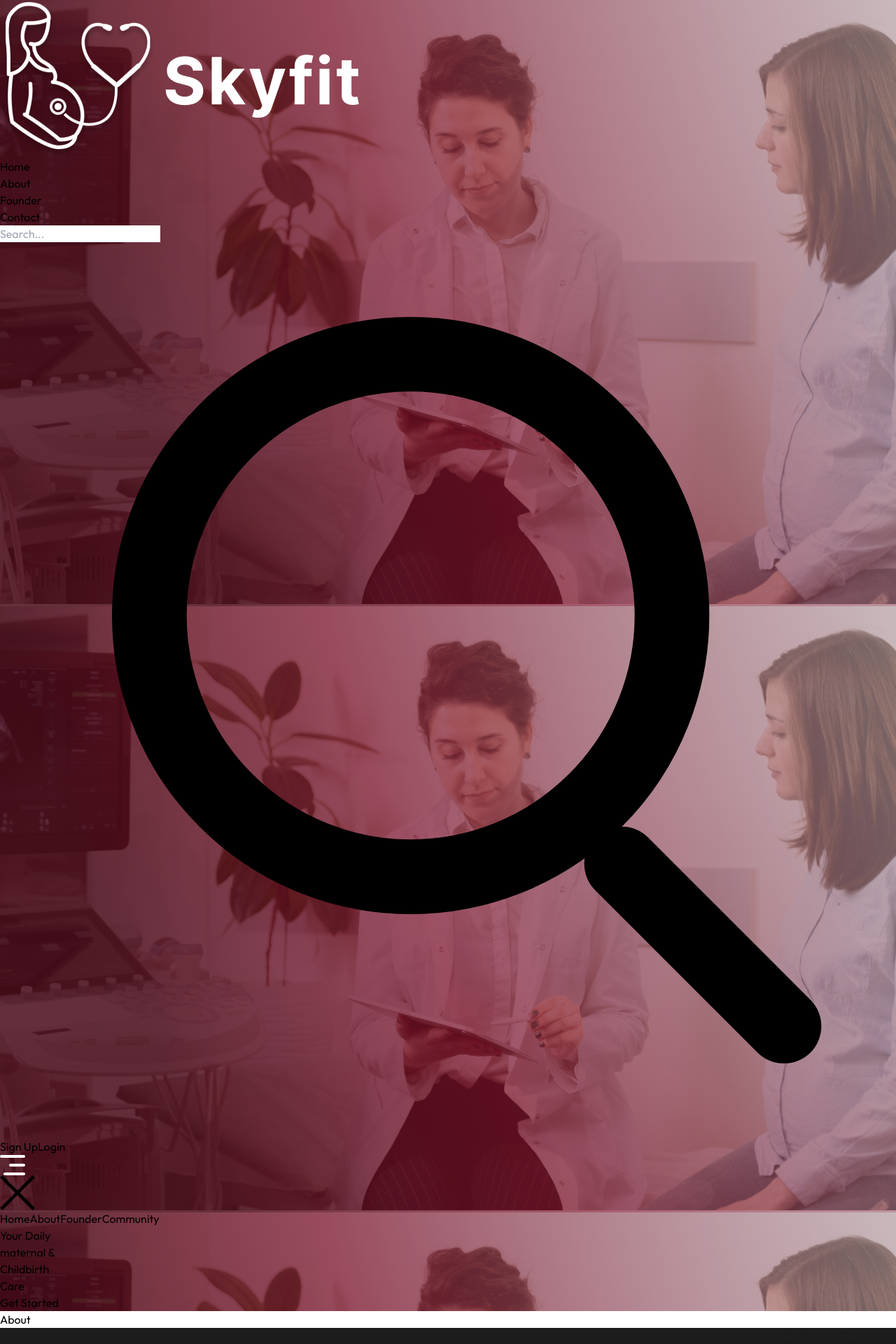
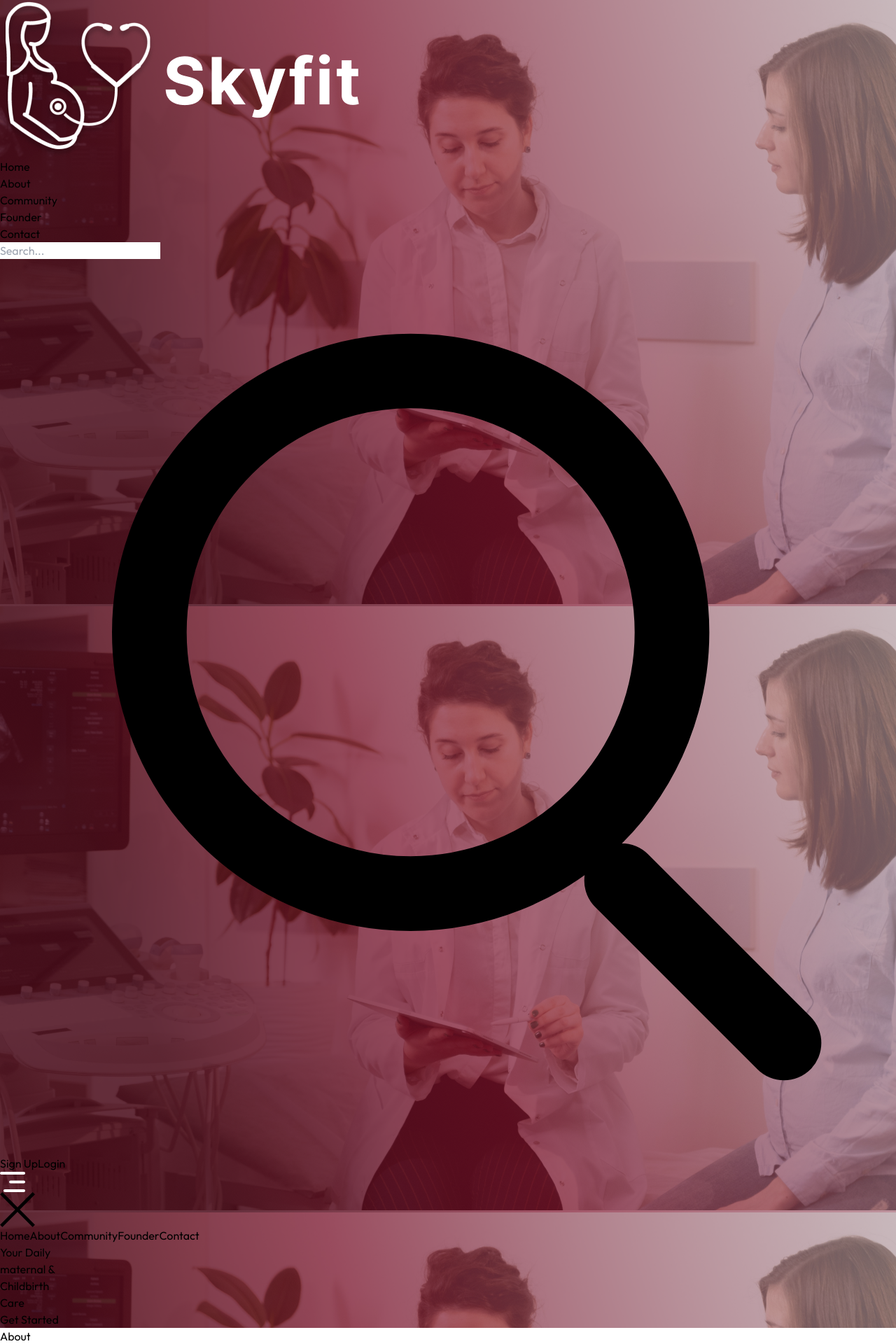
Before and after one commit to Juniorkpabitey/Skyfit.com, a React (Vite) app: page / in a window 1280 px wide. Shown: the top 1920 px of the page at 70% size. Built offline with nearby package versions, Linux system fonts and the light colour scheme.

Commit message:
added community commponent to header

```diff
--- a/src/components/Navbar.jsx
+++ b/src/components/Navbar.jsx
@@ -21,8 +21,10 @@ const Navbar = () => {
         <ul className='hidden md:flex gap-7 text-white items-center'>
           <li><a href="#Header" className='cursor-pointer hover:text-gray-400'>Home</a></li>
           <li><a href="#About" className='cursor-pointer hover:text-gray-400'>About</a></li>
+          <li><a href="#Community" className='cursor-pointer hover:text-gray-400'>Community</a></li>
           <li><a href="#Founder" className='cursor-pointer hover:text-gray-400'>Founder</a></li>
           <li><a href="#Contact" className='cursor-pointer hover:text-gray-400'>Contact</a></li>
+
 
           <li className='flex items-center gap-3'>
             {/*---<a href="#Contact" className='cursor-pointer hover:text-gray-400'>Contact</a>*/}
@@ -50,8 +52,10 @@ const Navbar = () => {
           </div>
           <a onClick={()=> setShowMobileMenu(false)} href="#Header" className='px-4 py-2 rounded-full inline-block'>Home</a>
           <a onClick={()=> setShowMobileMenu(false)} href="#About" className='px-4 py-2 rounded-full inline-block'>About</a>
+          <a onClick={()=> setShowMobileMenu(false)} href="#Community" className='px-4 py-2 rounded-full inline-block'>Community</a>
           <a onClick={()=> setShowMobileMenu(false)} href="#Founder" className='px-4 py-2 rounded-full inline-block'>Founder</a>
-          <a onClick={()=> setShowMobileMenu(false)} href="#Community" className='px-4 py-2 rounded-full inline-block'>Community</a>
+          <a onClick={()=> setShowMobileMenu(false)} href="#Contact" className='px-4 py-2 rounded-full inline-block'>Contact</a>
+
 
         </ul>
       </div>
```
